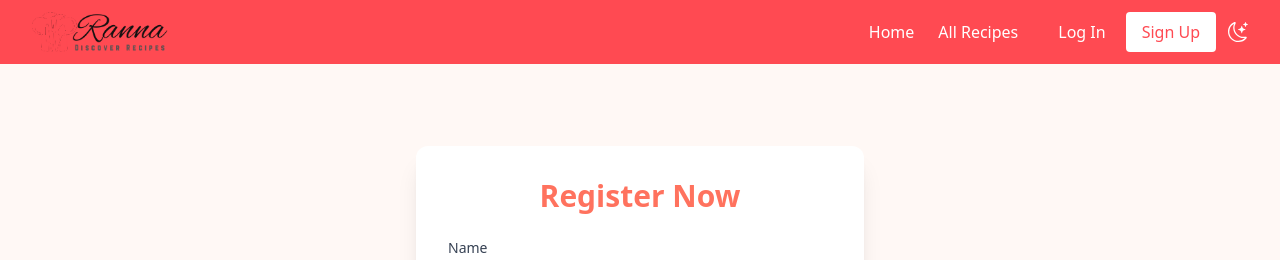
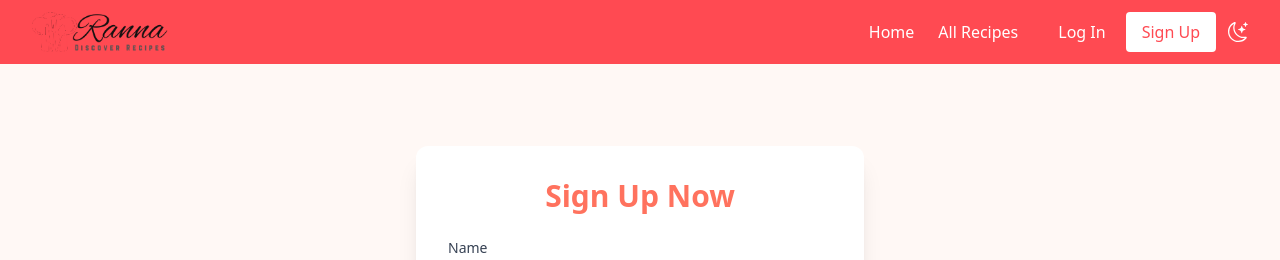
Before and after one commit to MohammadFakhruddin/jobtrack, a React (Vite) app: page /auth/signup in a window 1280 px wide. Shown: the top 260 px of the page. Built offline with nearby package versions, Linux system fonts and the light colour scheme; no server answers.

Commit message:
connected to server

```diff
--- a/src/Pages/SignUp.jsx
+++ b/src/Pages/SignUp.jsx
@@ -65,7 +65,7 @@ const SignUp = () => {
   return (
     <div className="flex items-center justify-center min-h-screen bg-[#FFF8F5] px-4">
       <div className="w-full max-w-md bg-white p-8 rounded-xl shadow-xl">
-        <h2 className="text-3xl font-bold text-center text-[#FF725E] mb-6">Register Now</h2>
+        <h2 className="text-3xl font-bold text-center text-[#FF725E] mb-6">Sign Up Now</h2>
 
         <form onSubmit={handleSignUp}>
           <div className="mb-4">
```
